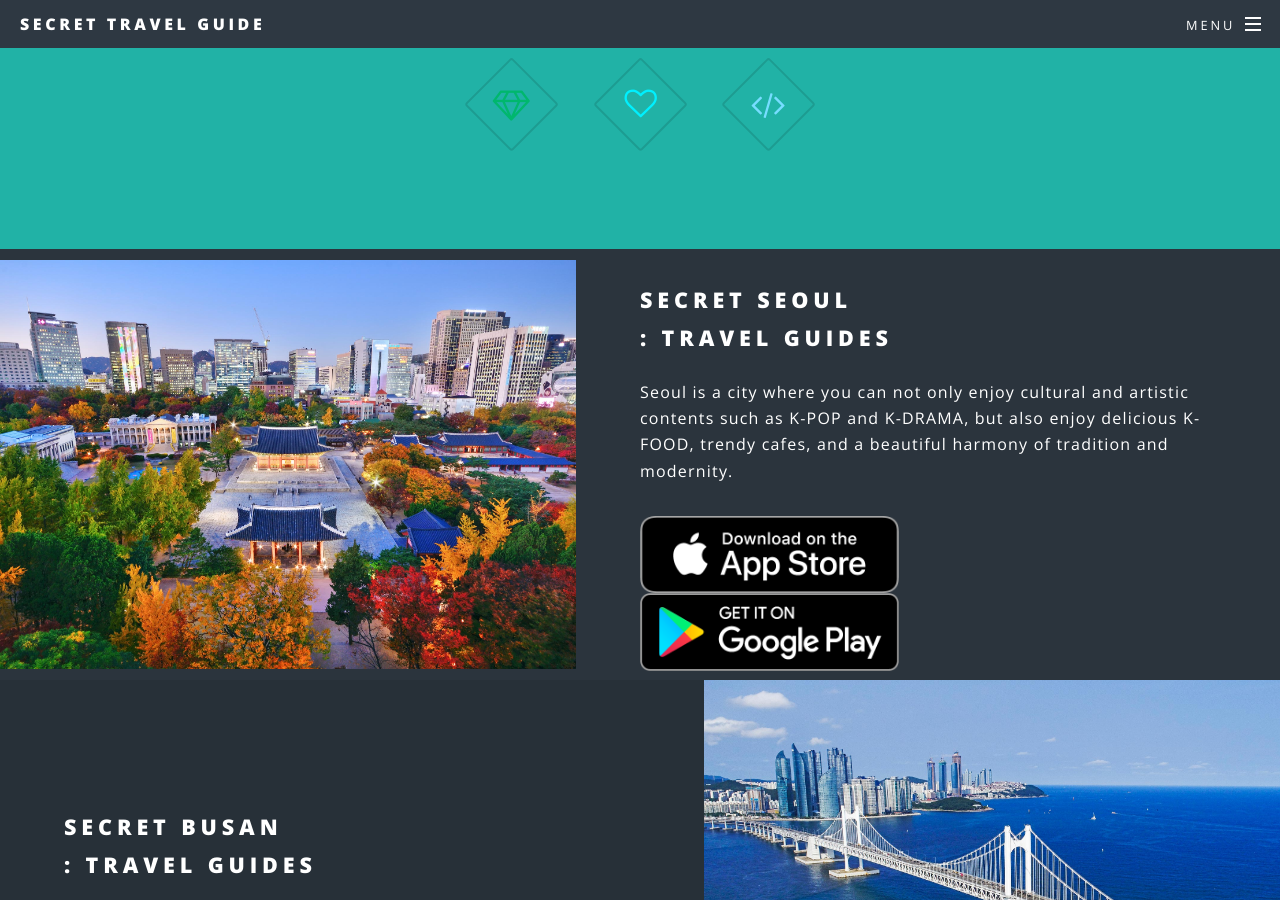
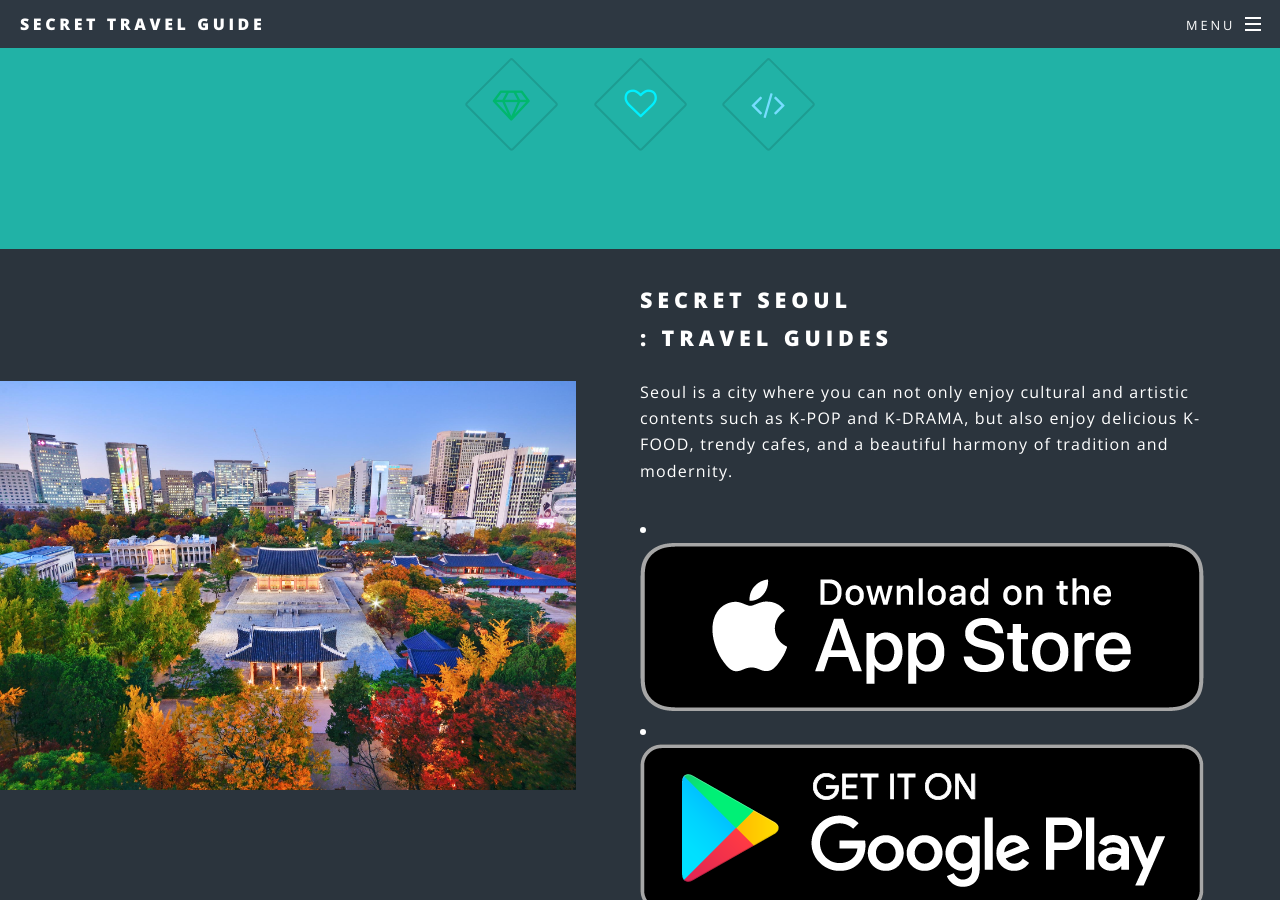
Before and after one commit to inansung/secret.github.io, a Jekyll site: the page built from index.html, in a window 1280 px wide and 900 px high, scrolled down 1172 px. Built offline with Jekyll 4.4.1, drawn with Linux system fonts in a browser that asks for light colours.

Commit message:
Update index.html

```diff
--- a/index.html
+++ b/index.html
@@ -39,7 +39,8 @@ layout: landing
 								<h2>Secret SEOUL<br />
 								: Travel Guides</h2>
 								<p>Seoul is a city where you can not only enjoy cultural and artistic contents such as K-POP and K-DRAMA, but also enjoy delicious K-FOOD, trendy cafes, and a beautiful harmony of tradition and modernity. </p>
-								<div class="image"><img src="images/appstore_badge_original.png" alt="" /><img src="images/googleplay_badge_original.png" alt="" /></div>
+								<li><img src="images/appstore_badge_original.png" alt="" /></li>
+								<li><img src="images/googleplay_badge_original.png" alt="" /></li>
 							</div>
 						</section>
 						<section class="spotlight">
```
